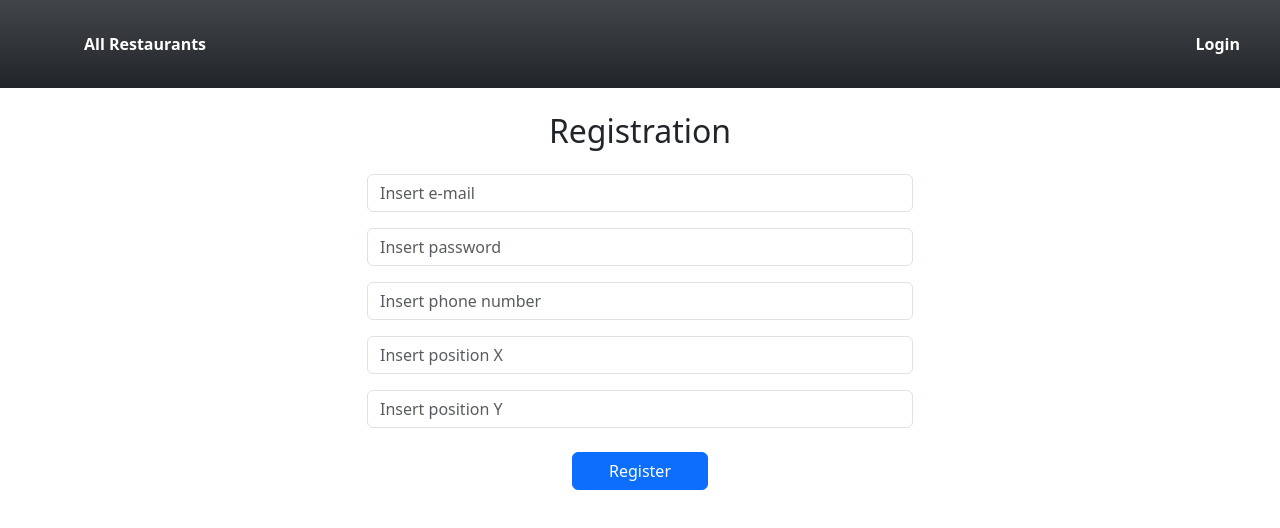
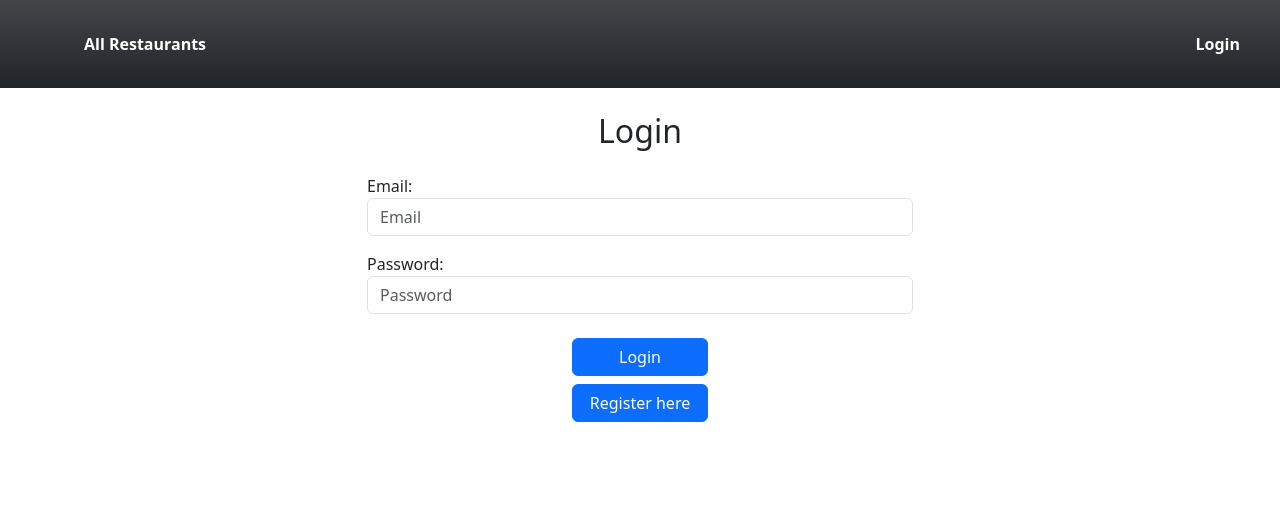
Before and after one commit to alessandrocervoni/jamanjireact, a React (Create React App) app: page / in a window 1280 px wide. Shown: the top 528 px of the page. Built offline with nearby package versions, Linux system fonts and the light colour scheme; no server answers.

Commit message:
LoginFunzionante

```diff
--- a/src/App.js
+++ b/src/App.js
@@ -23,8 +23,7 @@ function App()
         <Navbar />
         <Routes>
           {/* <Route index element={<Homepage />} /> */}
-          <Route index element={<Registration />} />
-          <Route path="login" element={<Login />} />
+          <Route index element={<Login />} />
           <Route path="registration" element={<Registration />} />
         </Routes>
       </BrowserRouter>
--- a/src/components/login/Login.js
+++ b/src/components/login/Login.js
@@ -7,7 +7,6 @@ import { Link, useNavigate } from "react-router-dom";
 
 export default function Login()
 {
-
     const [user, setUser] = useAtom(currentUser);
     const emailIn = useRef(null);
     const pwIn = useRef(null);
@@ -22,13 +21,30 @@ export default function Login()
             password: pwIn.current.value
         };
 
-        axios.post("/user/login", requestBody)
+        const emailRegex = /^[^\s@]+@[^\s@]+\.[^\s@]+$/;
+
+        const passwordRegex = /^(?=.*[a-z])(?=.*[A-Z])(?=.*\d).{8,}$/;
+
+            if (!emailRegex.test(requestBody.mail))
+            {
+                alert('Inserisci un indirizzo email valido.');
+                return;
+            }
+
+            // Validazione della password per robustezza
+            if (!passwordRegex.test(requestBody.password)) {
+                alert('La password deve contenere almeno 8 caratteri, una lettera minuscola, una lettera maiuscola e un numero.');
+                return;
+            }
+
+
+        axios.post("/userlogin", requestBody)
             .then(response =>{
                 if(response.data)
                 {
                     setUser(response.data);
 
-                    navigate('/homepage')
+                    navigate("/")
                 }
                 else
                 {
@@ -37,29 +53,8 @@ export default function Login()
 
             })
 
-    }
 
-        const emailRegex = /^[^\s@]+@[^\s@]+\.[^\s@]+$/;
-
-        const passwordRegex = /^(?=.*[a-z])(?=.*[A-Z])(?=.*\d).{8,}$/;
-
-            if (!emailRegex.test(mail))
-            {
-                alert('Inserisci un indirizzo email valido.');
-                return;
-            }
-
-            // Validazione della password per robustezza
-            if (!passwordRegex.test(password)) {
-                alert('La password deve contenere almeno 8 caratteri, una lettera minuscola, una lettera maiuscola e un numero.');
-                return;
-            }
-
-            const requestBody =
-            {
-                email: mail,
-                password: password
-            };
+        }
 
     return(
         <>
@@ -69,11 +64,11 @@ export default function Login()
                     <h2 className="text-center mb-4">Login</h2>
                     <form>
                     <div className="form-group mb-3">
-                        <label for="guildName">Email:</label>
+                        <label>Email:</label>
                         <input type="text" ref={emailIn} className="form-control" placeholder="Email" required />
                     </div>
                     <div className="form-group mb-4">
-                        <label for="password">Password:</label>
+                        <label>Password:</label>
                         <input type="password" ref={pwIn} className="form-control" placeholder="Password" required />
                     </div>
                     <div className="d-grid gap-2 col-3 mx-auto mb-2">
```
